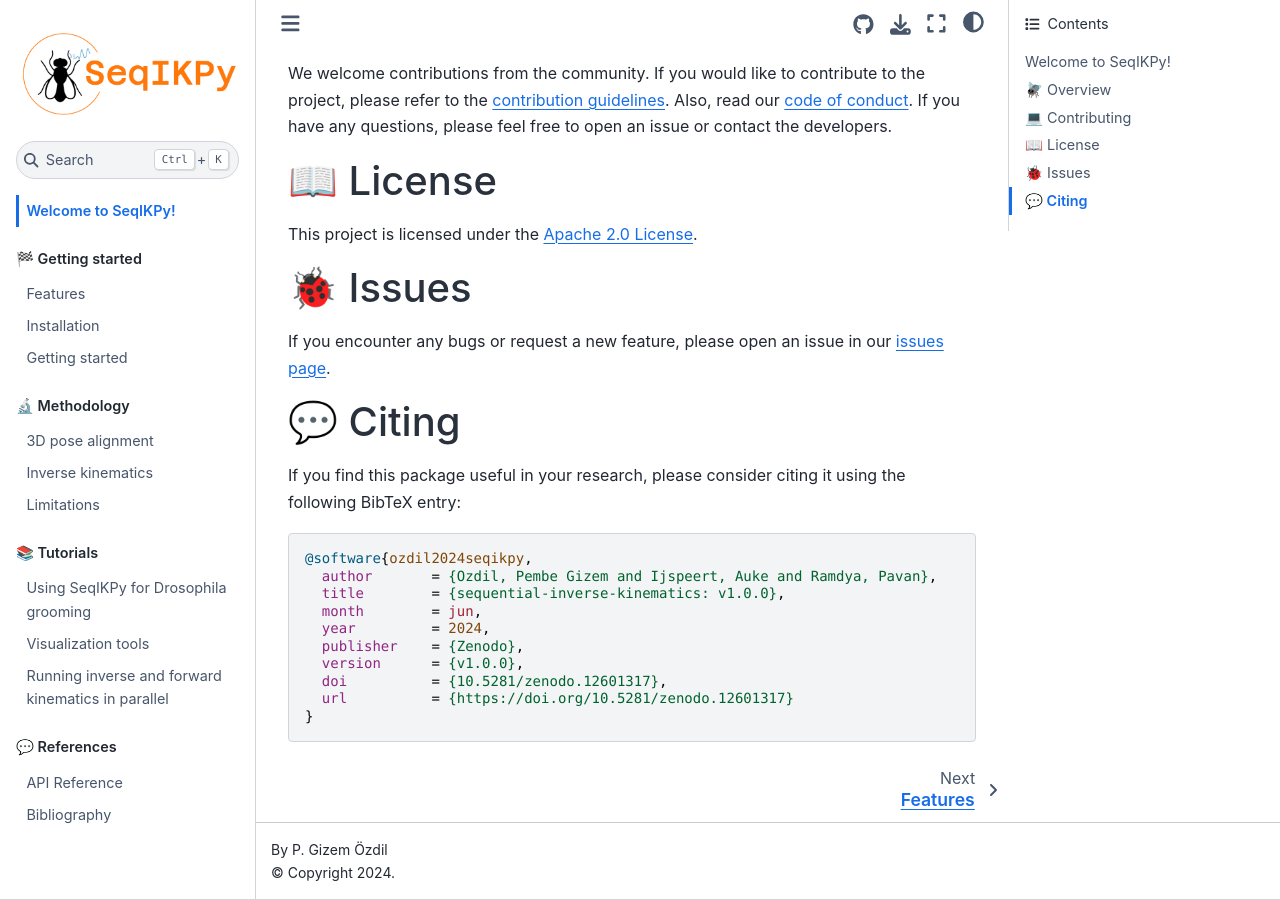
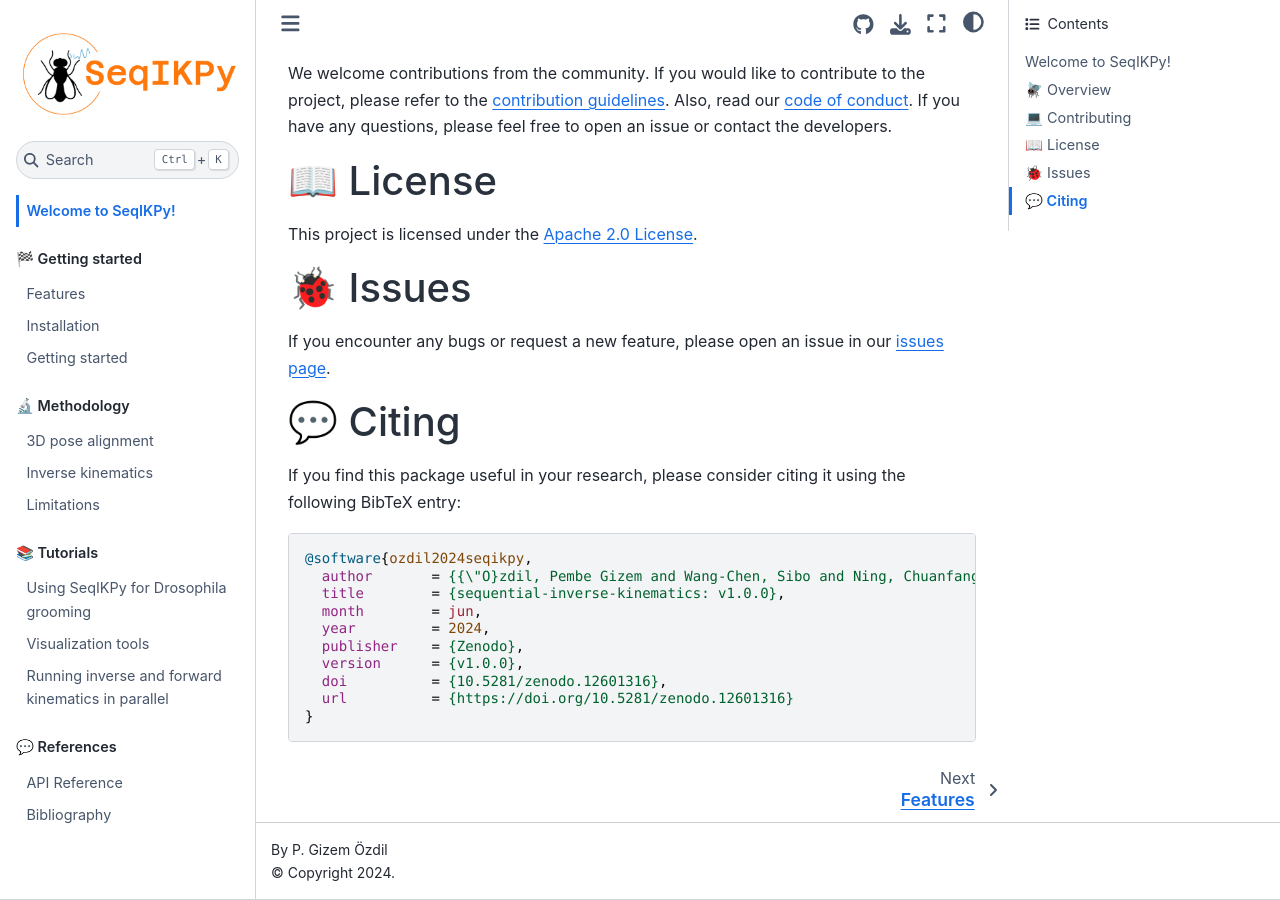
Before and after one commit to NeLy-EPFL/sequential-inverse-kinematics, a Jupyter Book: the page built from docs/intro.md, in a window 1280 px wide and 900 px high, scrolled down 775 px. Built offline with Jupyter Book 1.0.4 settings and Sphinx 7.4.7 and the Sphinx Book theme 1.1.4, drawn with Linux system fonts in a browser that asks for light colours.

Commit message:
update authors

````diff
--- a/docs/intro.md
+++ b/docs/intro.md
@@ -33,13 +33,13 @@
 
 ```bibtex
 @software{ozdil2024seqikpy,
-  author       = {Ozdil, Pembe Gizem and Ijspeert, Auke and Ramdya, Pavan},
+  author       = {{\"O}zdil, Pembe Gizem and Wang-Chen, Sibo and Ning, Chuanfang and Ijspeert, Auke and Ramdya, Pavan},
   title        = {sequential-inverse-kinematics: v1.0.0},
   month        = jun,
   year         = 2024,
   publisher    = {Zenodo},
   version      = {v1.0.0},
-  doi          = {10.5281/zenodo.12601317},
-  url          = {https://doi.org/10.5281/zenodo.12601317}
+  doi          = {10.5281/zenodo.12601316},
+  url          = {https://doi.org/10.5281/zenodo.12601316}
 }
 ```
````
Also changed, not shown: README.md (+1 -1 lines), docs/paper/paper.md (+3 -0 lines).
